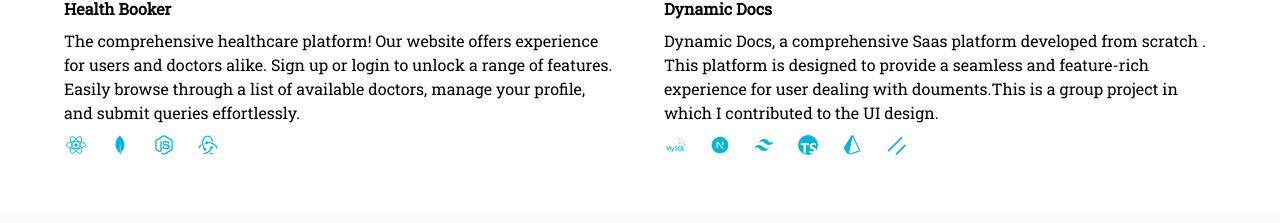
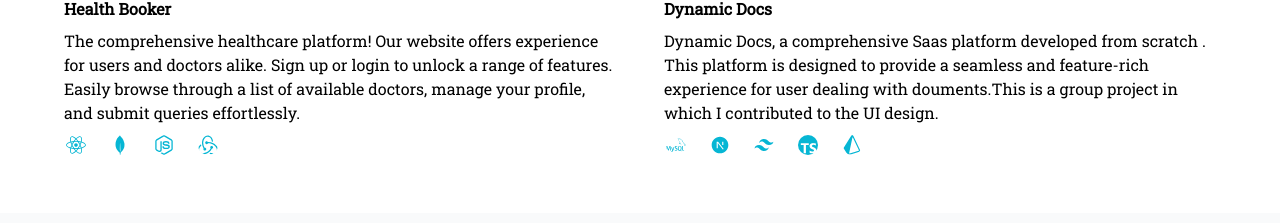
Before and after one commit to Jyotikumari99/jyoti_kumari, a React (Vite) app: page /portfolio in a window 1280 px wide. Shown: the part 1778-2001 px from the top of the page. Built offline with nearby package versions, Linux system fonts and the light colour scheme.

Commit message:
project added

```diff
--- a/src/components/Portfolio.jsx
+++ b/src/components/Portfolio.jsx
@@ -128,7 +128,7 @@ const Portfolio = () => {
                 <RiTailwindCssFill className="text-2xl hover:scale-110 duration-200 rounded-full border-2 border-transparent cursor-pointer hover:border-cyan-500 text-cyan-500 hover:text-cyan-700" />
                 <SiTypescript className="text-2xl hover:scale-110 duration-200 rounded-full border-2 border-transparent cursor-pointer hover:border-cyan-500 text-cyan-500 hover:text-cyan-700" />
                 <SiPrisma className="text-2xl hover:scale-110 duration-200 rounded-full border-2 border-transparent cursor-pointer hover:border-cyan-500 text-cyan-500 hover:text-cyan-700" />
-                <SiShadcnui className="text-2xl hover:scale-110 duration-200 rounded-full border-2 border-transparent cursor-pointer hover:border-cyan-500 text-cyan-500 hover:text-cyan-700" />
+                {/* <SiShadcnui className="text-2xl hover:scale-110 duration-200 rounded-full border-2 border-transparent cursor-pointer hover:border-cyan-500 text-cyan-500 hover:text-cyan-700" /> */}
 
               </div>
             </div>
```
